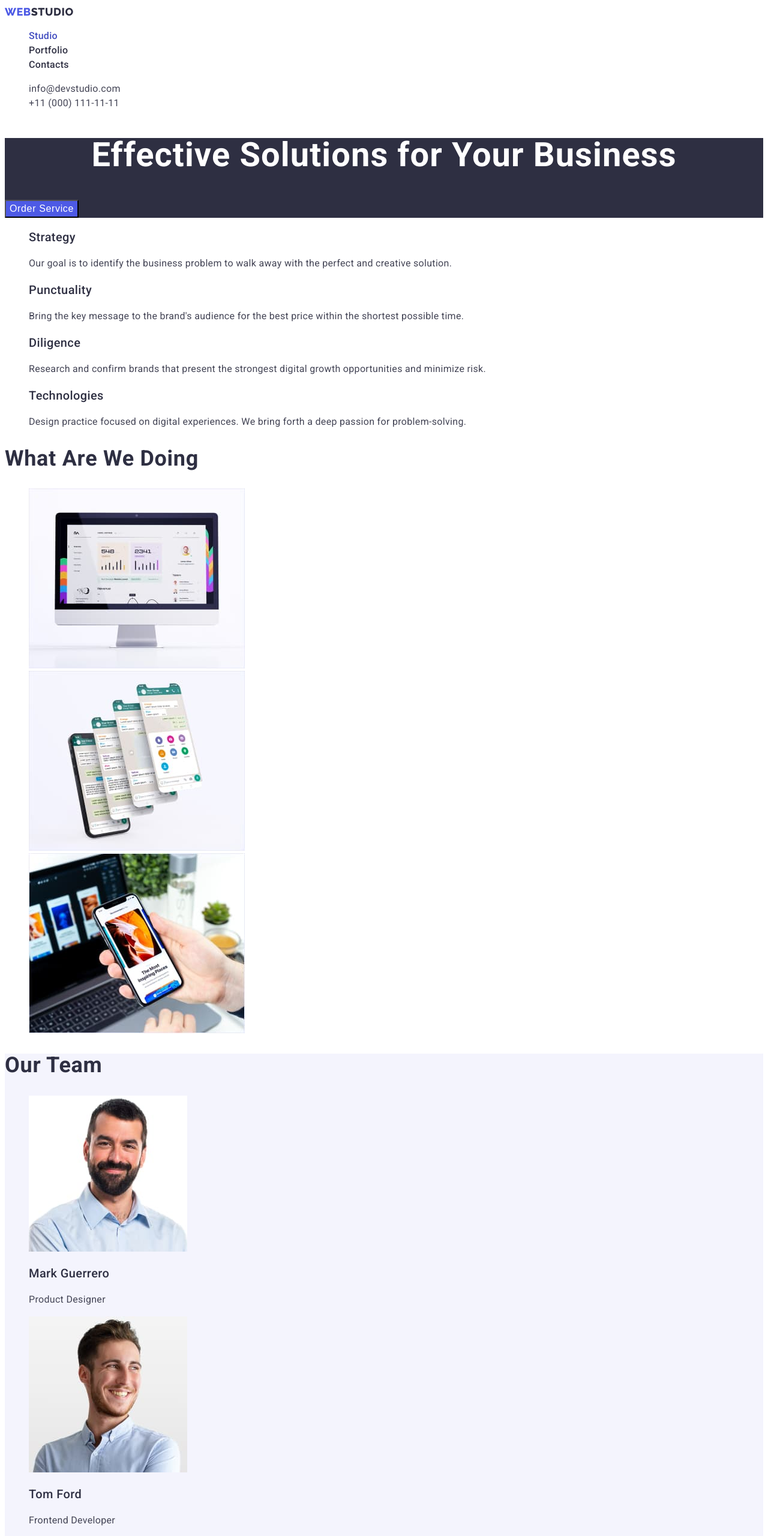
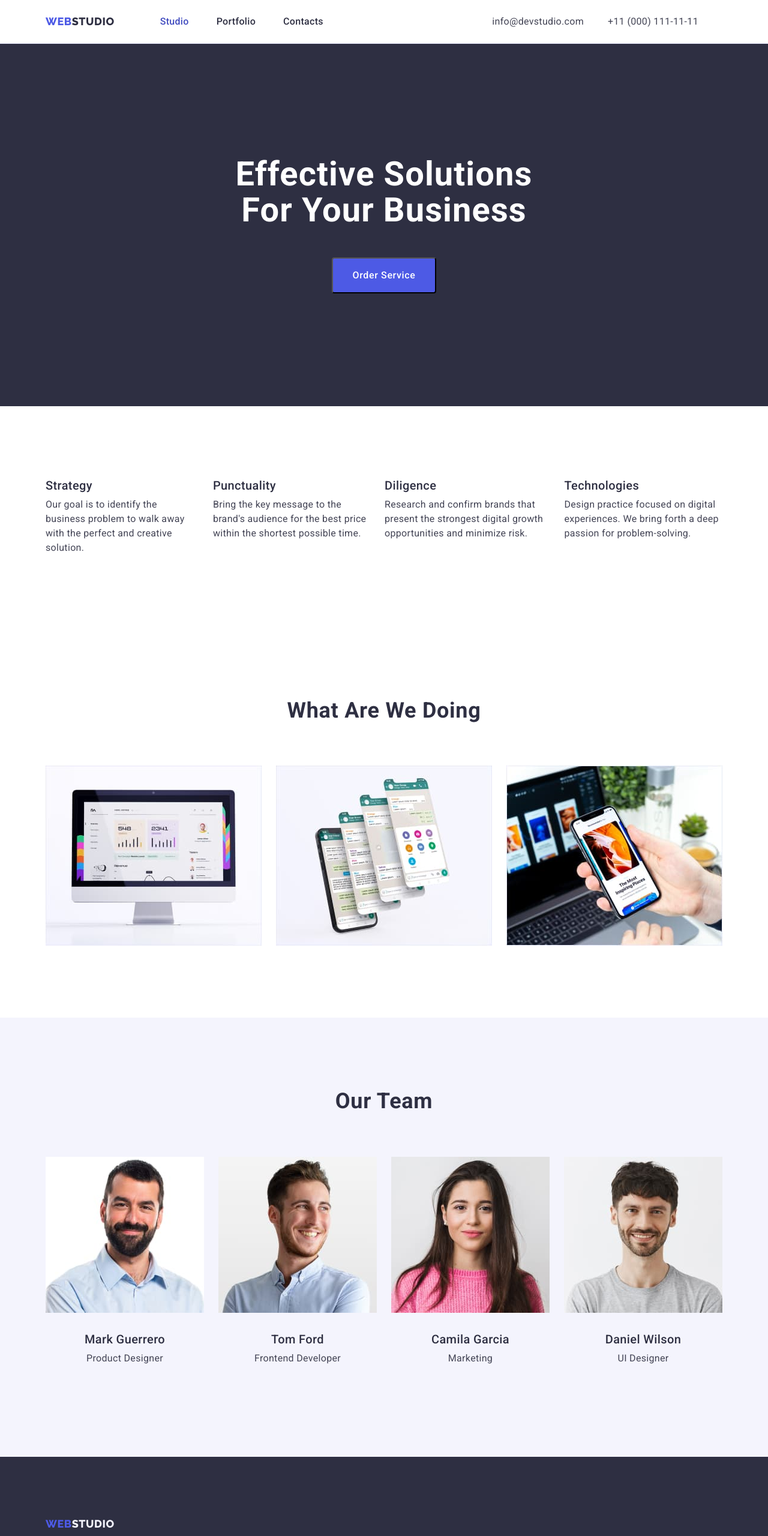
Before and after one commit to Alexeencokirill/goit-markup-hw-03, a plain HTML site: page index.html in a window 1280 px wide. Shown: the top 2560 px of the page at 60% size. Drawn offline with nearby package versions, Linux system fonts and the light colour scheme.

Commit message:
home-work-3

```diff
--- a/css/styles.css
+++ b/css/styles.css
@@ -7,6 +7,23 @@
     --light-color: #F4F4FD;
     --accent-color: #E7E9FC;
     --white-color: #ffffff;
+}
+
+/* =============== Dropping styles ================ */
+
+h1,h2,h3,h4,p {
+    margin-top: 0;
+    margin-bottom: 0;
+}
+
+ul,ol {
+    margin-top: 0;
+    margin-bottom: 0;
+    padding-left: 0;
+}
+
+img {
+    display: block;
 }
 
 body {
@@ -23,7 +40,13 @@ body {
     text-decoration: none;
 }
 
-/* Componetns */
+button {
+    cursor: pointer;
+}
+
+/* =============== Dropping styles ================ */
+
+/* =============== Componetns ===================== */
 
 .bg-dark {
     background-color: var(--dark-color);
@@ -42,6 +65,10 @@ body {
     line-height: 1.1;
     letter-spacing: 0.02em;
     text-transform: capitalize;
+    margin-bottom: 72px;
+
+    text-align: center;
+
     color: var(--dark-color);
 }
 
@@ -50,6 +77,9 @@ body {
     font-size: 20px;
     line-height: 1.2;
     letter-spacing: 0.02em;
+
+    margin-bottom: 8px;
+
     color: var(--dark-color);
 }
 
@@ -63,9 +93,13 @@ body {
     font-weight: 500;
     font-size: 16px;
     line-height: 1.5;
+    padding: 16px 32px;
+    border-radius: 4px;
+
+    margin-top: 48px;
+
     letter-spacing: 0.04em;
     background: var(--primary-brand-color);
-    cursor: pointer;
     color: var(--white-color);
 }
 
@@ -78,6 +112,7 @@ body {
     background: var(--light-color);
     color: var(--primary-brand-color);
     cursor: pointer;
+    padding: 12px 24px;
 }
 
 .btn-filter:hover {
@@ -85,15 +120,28 @@ body {
     color: var(--white-color);
 }
 
-/* Componetns */
+.container {
+    width: 1158px;
+    margin-left: auto;
+    margin-right: auto;
+    padding-left: 15px;
+    padding-right: 15px;
+}
 
-/* Logo */
+.section {
+    padding: 120px 0;
+}
+
+/* =============== Componetns ===================== */
+
+/* ================== Logo ======================== */
 .logo {
     font-family: 'Raleway', sans-serif;
         font-weight: 800;
         font-size: 18px;
         line-height: 1.33;
         letter-spacing: 0.03em;
+        margin-right: 76px;
         text-transform: uppercase;
         color: var(--primary-brand-color);
 }
@@ -115,7 +163,43 @@ body {
         color: var(--dark-color);
 }
 
-/* Navigation Menu */
+/* ================== Logo ======================== */
+
+/* ================== Header ====================== */
+
+.page-header {
+    padding: 24px 0;
+    border-bottom: 1px solid #E7E9FC;
+}
+
+.page-header-container {
+    display: flex;
+    align-items: center;
+    justify-content: space-between;
+}
+
+.page-nav {
+    display: flex;
+    align-items: center;
+}
+
+.menu {
+    display: flex;
+    align-items: center;
+}
+
+.contact-nav {
+    display: flex;
+    align-items: center;
+}
+
+.menu-item:not(:last-child) {
+    margin-right: 46px;
+}
+
+/* ================== Header ====================== */
+
+/* ============== Navigation Menu ================= */
 
 .menu-link:hover,
 .menu-link:focus {
@@ -126,7 +210,12 @@ body {
         font-style: normal;
         line-height: 1.5;
         letter-spacing: 0.02em;
+        /* margin-right: 40px; */
         color: var(--text-color);
+}
+
+.contact-info:not(last child) {
+    margin-right: 40px;
 }
 
 .contact-link:hover,
@@ -138,26 +227,120 @@ body {
     color: var(--pressed-color)
 }
 
-/* Navigation Menu */
+/* ============== Navigation Menu ================= */
 
-/* Main */
+/* =================== Hero ======================= */
 
-/* Hero */
+.hero.bg-dark {
+    padding-top: 188px;
+    padding-bottom: 188px;
+    text-align: center;
+}
+
 .hero-title {
+        max-width: 498px;
         font-size: 56px;
-        line-height: 1.0;
+        line-height: 1.07;
         text-align: center;
         letter-spacing: 0.02em;
+        text-transform: capitalize;
+
+        margin: 0 auto;
+
         color: var(--white-color);
 }
 
+/* =================== Hero ======================= */
 
+/* ================== Our features ================ */
 
+.featurs {
+    display: flex;
+    gap: 24px;
+}
 
-/* Footer */
+/* ================== Our features ================ */
+
+/* ================== Activities ================== */
+
+.activities {
+    display: flex;
+    flex-wrap: wrap;
+    gap: 24px;
+}
+
+/* ================== Activities ================== */
+
+/* ================= Our team ===================== */
+
+.team {
+    display: flex;
+    flex-wrap: wrap;
+    gap: 24px;
+}
+
+.team-card {
+    width: 264px;
+    flex-basis: calc((100% - 72px) / 4);
+}
+
+.team-card-content {
+    padding: 32px 0;
+    text-align: center;
+}
+
+/* ================= Our team ===================== */
+
+/* =================== Footer ===================== */
+
+.footer {
+    padding: 100px 0;
+}
 
 .footer-description {
+    width: 264px;
     line-height: 1.5;
     letter-spacing: 0.02em;
+
+    margin-top: 16px;
+
     color: var(--accent-color);
 }
+
+/* =================== Footer ===================== */
+
+/* ================= Portfolio ==================== */
+
+.section-portfolio {
+    padding-top: 96px;
+    padding-bottom: 120px;
+}
+
+.filter {
+    display: flex;
+    gap: 24px;
+    padding-bottom: 72px;
+}
+
+.project {
+    display: flex;
+    flex-wrap: wrap;
+    column-gap: 24px;
+    row-gap: 48px;
+}
+
+.project-card {
+    flex-basis: calc((100% - 48px) / 3);
+}
+
+.portfolio-card-content {
+    padding: 32px 16px 0;
+    border: 1px solid var(--accent-color);
+    border-top: none;
+}
+
+.filter.list {
+    justify-content: center;
+}
+
+/* ================= Portfolio ==================== */
--- a/index.html
+++ b/index.html
@@ -5,6 +5,10 @@
     <meta http-equiv="X-UA-Compatible" content="IE=edge" />
     <meta name="viewport" content="width=device-width, initial-scale=1.0" />
     <title>WebStudio</title>
+    <link
+      rel="stylesheet"
+      href="https://cdn.jsdelivr.net/npm/modern-normalize@1.1.0/modern-normalize.min.css"
+    />
     <link rel="preconnect" href="https://fonts.googleapis.com" />
     <link rel="preconnect" href="https://fonts.gstatic.com" crossorigin />
     <link
@@ -16,6 +20,7 @@
   <body>
     <!-- Header -->
     <header class="page-header">
+      <div class="container page-header-container">
         <nav class="page-nav">
           <a class="logo link" href="./index.html"
             >Web<span class="logo-header">Studio</span></a
@@ -34,35 +39,39 @@
         </nav>
         <address>
           <ul class="contact-nav list">
-          <li>
+            <li class="contact-info">
               <a class="contact-link link" href="mailto:info@devstudio.com"
                 >info@devstudio.com</a
               >
             </li>
-          <li>
+            <li class="contact-info">
               <a class="contact-link link" href="tel:+11(000)111-11-11"
                 >+11 (000) 111-11-11</a
               >
             </li>
           </ul>
         </address>
+      </div>
     </header>
 
     <main>
       <!-- Hero -->
       <section class="hero bg-dark">
+        <div class="container">
           <h1 class="hero-title">Effective Solutions for Your Business</h1>
           <button class="btn" type="button">Order Service</button>
+        </div>
       </section>
       <!-- Our features -->
       <section class="section">
+        <div class="container">
           <h2 hidden>Our features</h2>
           <ul class="featurs list">
             <li>
               <h3 class="section-subtitle">Strategy</h3>
               <p class="section-description">
-              Our goal is to identify the business problem to walk away with the
-              perfect and creative solution.
+                Our goal is to identify the business problem to walk away with
+                the perfect and creative solution.
               </p>
             </li>
             <li>
@@ -87,13 +96,19 @@
               </p>
             </li>
           </ul>
+        </div>
       </section>
       <!-- What are we doing -->
       <section class="section">
+        <div class="container">
           <h2 class="section-title">What are we doing</h2>
-        <ul class="list">
+          <ul class="activities list">
             <li>
-            <img src="./images/about/about-1.jpg" alt="Computer" width="360" />
+              <img
+                src="./images/about/about-1.jpg"
+                alt="Computer"
+                width="360"
+              />
             </li>
             <li>
               <img
@@ -106,51 +121,68 @@
               <img src="./images/about/about-3.jpg" alt="Phone" width="360" />
             </li>
           </ul>
+        </div>
       </section>
       <!-- Our team -->
       <section class="section bg-light">
+        <div class="container">
           <h2 class="section-title">Our Team</h2>
-        <ul class="list">
-          <li>
+          <ul class="team list">
+            <li class="team-card">
               <img
                 src="./images/team/team-1.jpg"
                 alt="Product Designer"
                 width="264"
               />
+              <div class="team-card-content">
                 <h3 class="section-subtitle">Mark Guerrero</h3>
                 <p class="section-description">Product Designer</p>
+              </div>
             </li>
-          <li>
+            <li class="team-card">
               <img
                 src="./images/team/team-2.jpg"
                 alt="Frontend Developer"
                 width="264"
               />
+              <div class="team-card-content">
                 <h3 class="section-subtitle">Tom Ford</h3>
                 <p class="section-description">Frontend Developer</p>
+              </div>
             </li>
-          <li>
+            <li class="team-card">
               <img src="./images/team/team-3.jpg" alt="Marketing" width="264" />
+              <div class="team-card-content">
                 <h3 class="section-subtitle">Camila Garcia</h3>
                 <p class="section-description">Marketing</p>
+              </div>
             </li>
-          <li>
-            <img src="./images/team/team-4.jpg" alt="UI Designer" width="264" />
+            <li class="team-card">
+              <img
+                src="./images/team/team-4.jpg"
+                alt="UI Designer"
+                width="264"
+              />
+              <div class="team-card-content">
                 <h3 class="section-subtitle">Daniel Wilson</h3>
                 <p class="section-description">UI Designer</p>
+              </div>
             </li>
           </ul>
+        </div>
       </section>
     </main>
     <!-- Footer -->
     <footer class="footer bg-dark">
+      <div class="container">
         <a class="logo link" href="./index.html"
           >Web<span class="logo-footer">Studio</span></a
         >
         <p class="footer-description">
-        Increase the flow of customers and sales for your business with digital
-        marketing & growth solutions.
+          Increase the flow of customers and sales for your business with
+          digital marketing & growth solutions.
         </p>
+      </div>
     </footer>
   </body>
 </html>
```
Also changed, not shown: portfolio.html (+48 -14 lines). Lines whose indentation alone changed are shown as unchanged.
